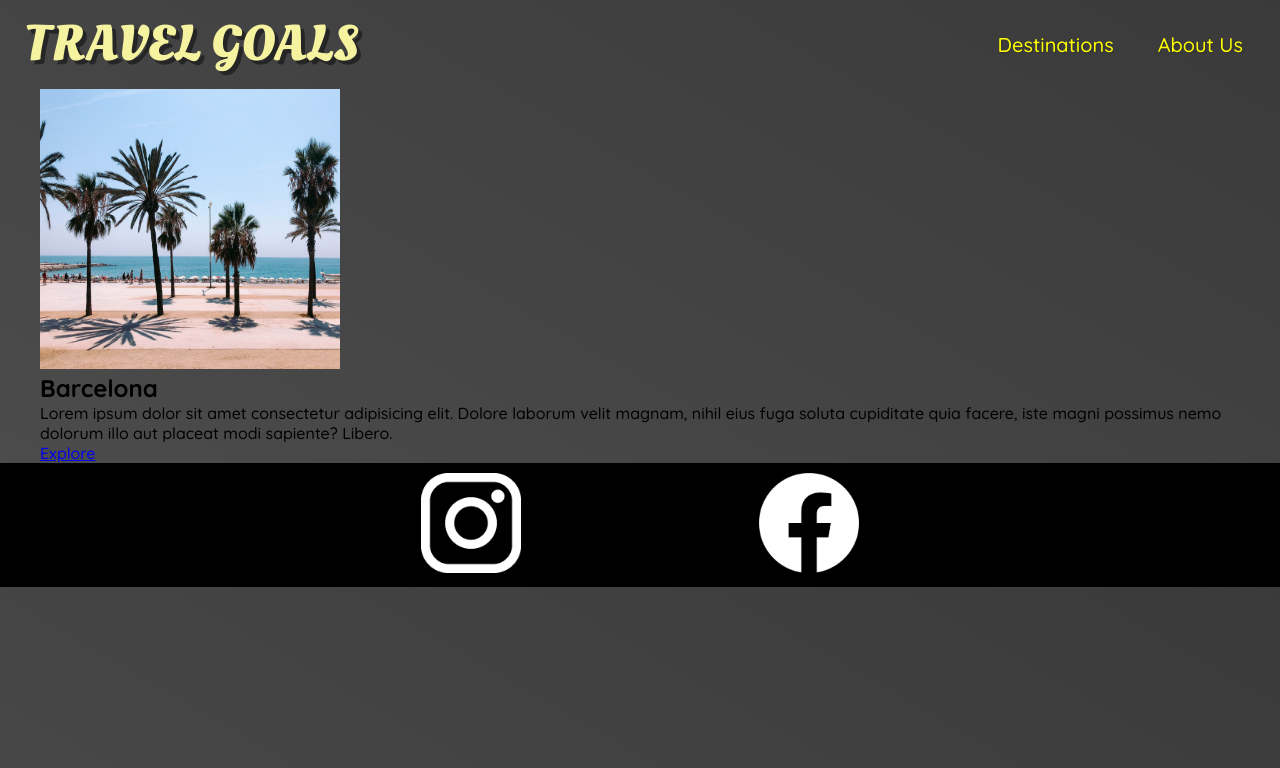
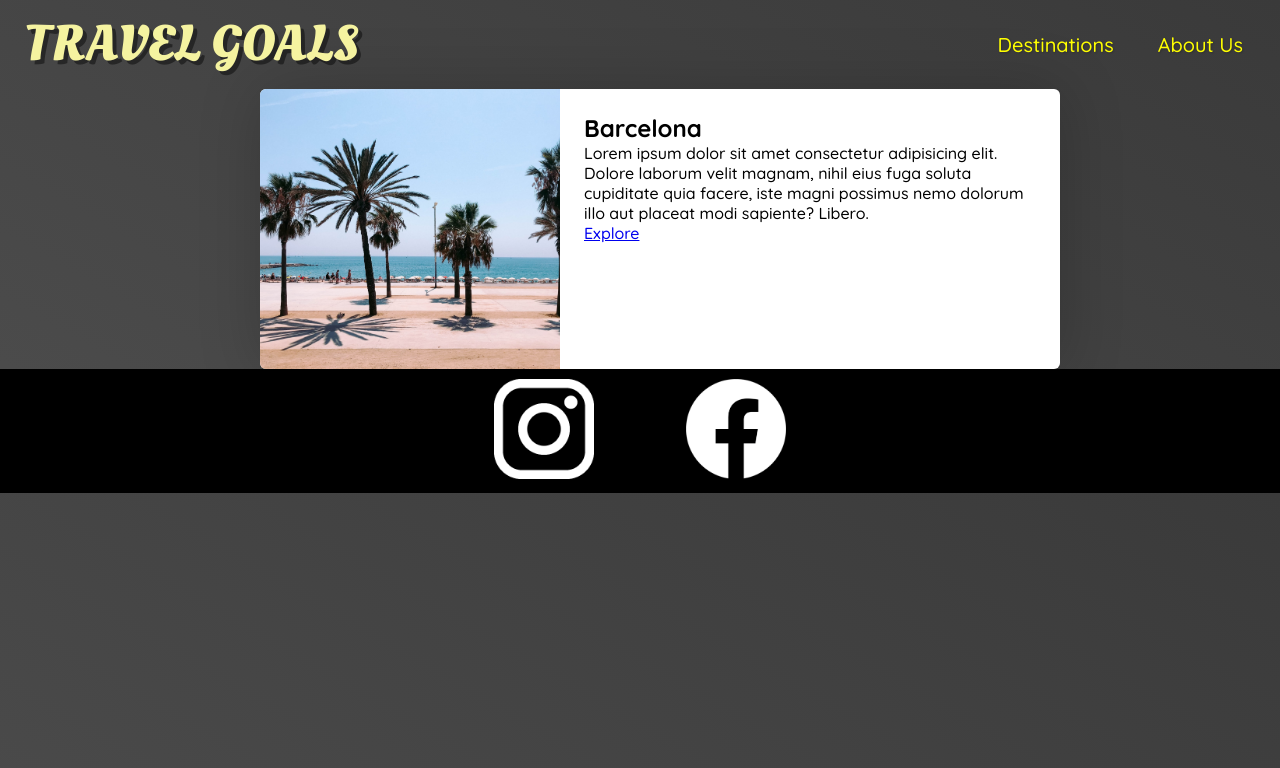
Before and after one commit to Jimcl6/100-Days-Of-Code-Web-Dev-travel-page, a plain HTML site: page places.html in a window 1280 px wide. Drawn offline with Linux system fonts and the light colour scheme.

Commit message:
understanding overflow & challenge

```diff
--- a/places.css
+++ b/places.css
@@ -7,10 +7,25 @@ header {
 }
 
 main ul {
-    list-style: none;
+    width: 800px;
+    margin: 0 auto;
+}
+
+main li {
+    background-color: #fff;
+    display: flex;
+    box-shadow: 1px 1px 4pc rgba(0, 0, 0, 0.2);
+    border-radius: 6px;
+    overflow:hidden;
 }
 
 main li img {
     width: 300px;
     height: 280px;
+    object-fit: cover;
+    object-position: center;
 }
+
+.item-content {
+    padding: 24px;
+}
--- a/places.html
+++ b/places.html
@@ -26,16 +26,22 @@
 
     <main>
         <ul>
-            <li><img src="/images/barcelona.jpg" alt="City of Barcelona"></li>
+            <li>
+                <img src="/images/barcelona.jpg" alt="City of Barcelona">
                 <div class="item-content">
                     <h2>Barcelona</h2>
-                <p>Lorem ipsum dolor sit amet consectetur adipisicing elit. Dolore laborum velit magnam, nihil eius fuga
+                    <p>Lorem ipsum dolor sit amet consectetur adipisicing elit. Dolore laborum velit magnam, nihil eius
+                        fuga
                         soluta cupiditate quia facere, iste magni possimus nemo dolorum illo aut placeat modi sapiente?
-                    Libero.</p>
-            </div>
+                        Libero.
+                    </p>
                     <div class="actions">
                         <a href="https://en.wikipedia.org/wiki/Barcelona">Explore</a>
                     </div>
+                </div>
+            </li>
+
+
         </ul>
     </main>
 
--- a/shared.css
+++ b/shared.css
@@ -162,16 +162,15 @@ main #hero-section {
 footer {
     background-color: #000;
     margin: 0;
-    width: 100%;
 }
 
 footer ul {
-    margin-left: auto;
-    margin-right: auto;
+    margin:0 auto;
     display: flex;
-    justify-content: space-evenly;
+    justify-content: space-around;
     padding: 10px;
-    width: 70%;;
+    max-width: 100%;
+    width: 30%;
 }
 
 footer ul li a {
```
Lines whose indentation alone changed are shown as unchanged.
